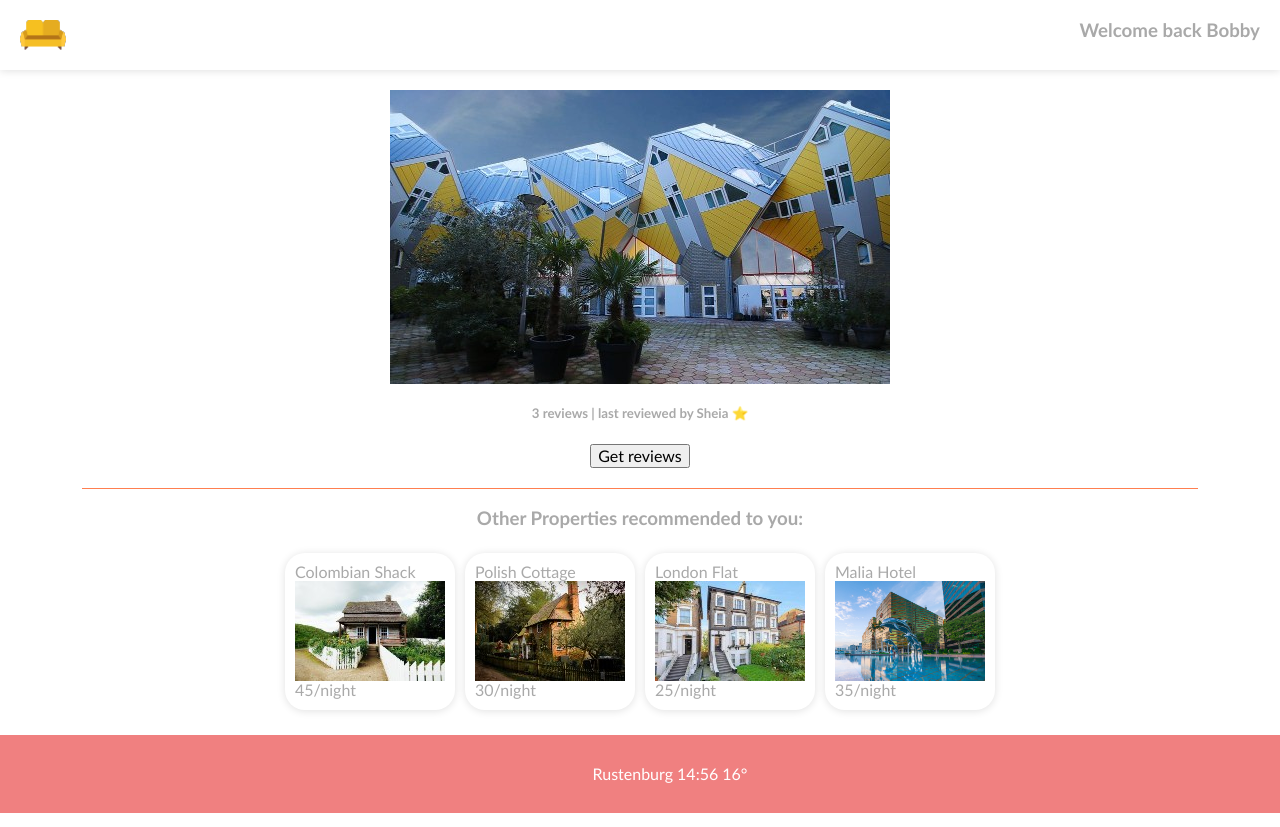
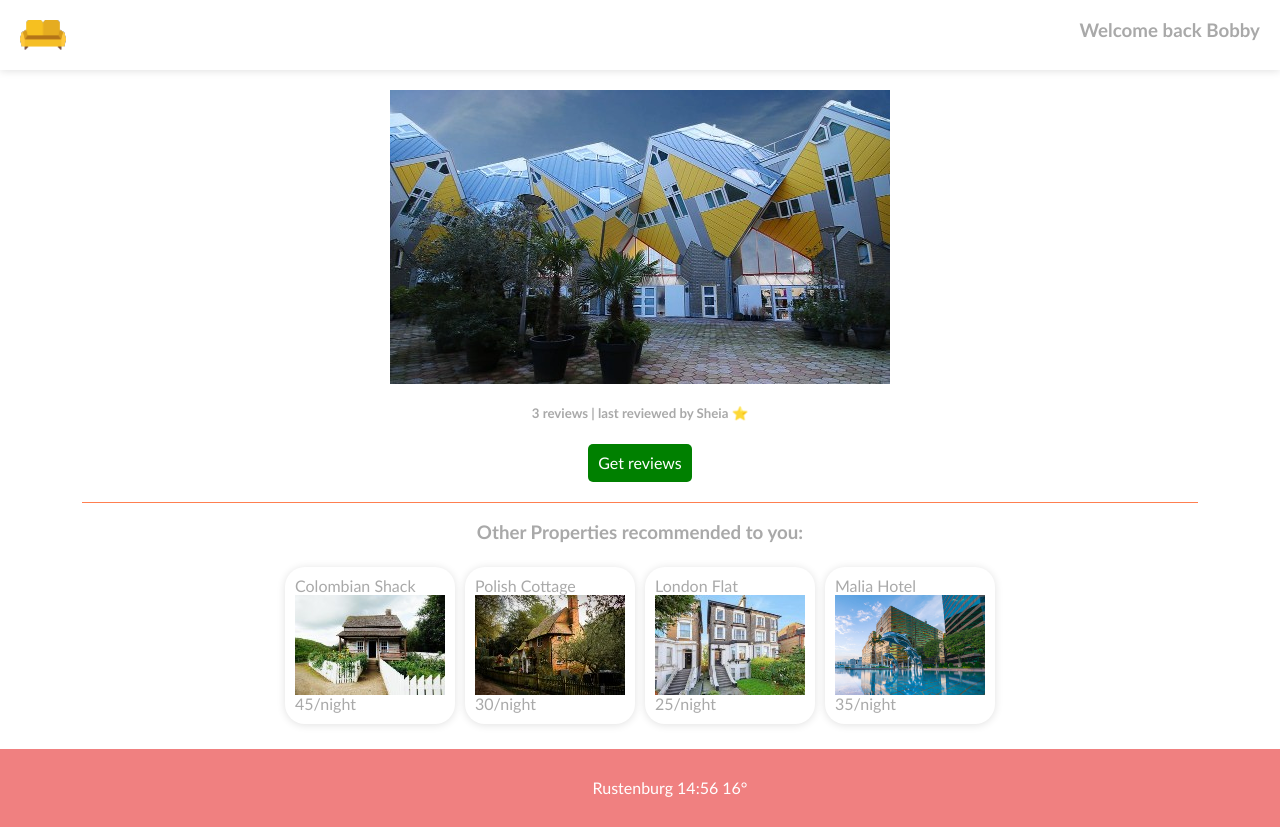
Before and after one commit to InolofatsengMotloba/INOMOT520_BCL2401_GroupD_02_InolofatsengMotloba_DJS09, a website built with webpack: page index.html in a window 1280 px wide. Shown: the top 827 px of the page. Built offline with nearby package versions, Linux system fonts and the light colour scheme.

Commit message:
Add styling to the button

```diff
--- a/index.css
+++ b/index.css
@@ -75,3 +75,15 @@ body {
   width: 90%;
   background-color: coral;
 }
+
+button {
+  background-color: green;
+  color: white;
+  border-radius: 5px;
+  border: none;
+  padding: 10px;
+}
+
+button:hover {
+  background-color: darkgoldenrod;
+}
```
